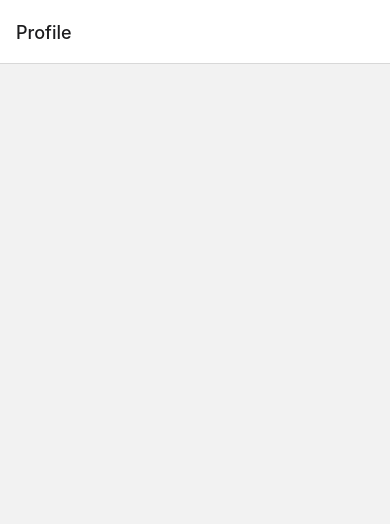
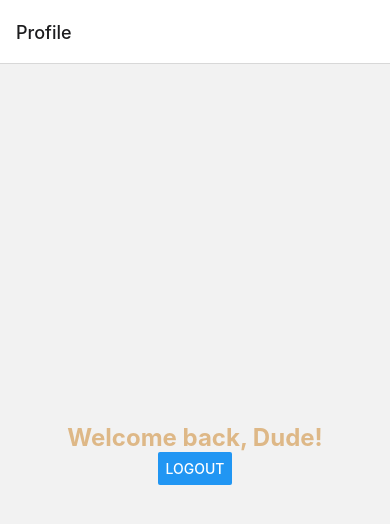
Before and after one commit to dudecodeorg/rn-starter, a React Native app: screen / in a window 390 px wide. Both pictures are taken after a click on the button "LOGIN". Shown: the top 524 px of the page. Built offline with nearby package versions, Linux system fonts and the light colour scheme.

Commit message:
added complex login/logout flow

```diff
--- a/app/hooks/useAuth.tsx
+++ b/app/hooks/useAuth.tsx
@@ -1,10 +1,11 @@
 import { createContext, ReactNode, useContext, useMemo, useState } from 'react';
-import { saveToken } from '../services/storage/secureStorageService';
+import { cleanTokens, saveToken } from '../services/storage/secureStorageService';
 
 type AuthContextType = {
   isAuthorized: boolean;
   login: () => Promise<boolean>;
   checkLoginStatus: () => Promise<boolean>;
+  logOut: () => Promise<void>;
 };
 
 const AuthContext = createContext<AuthContextType>({} as AuthContextType);
@@ -14,6 +15,15 @@ export function AuthProvider({ children }: { children: ReactNode }) {
 
   const checkLoginStatus = async (): Promise<boolean> => {
     return false;
+  };
+
+  const logOut = async (): Promise<void> => {
+    try {
+      await cleanTokens();
+      setAuthorized(false);
+    } catch (e) {
+      console.error(e);
+    }
   };
 
   const login = async (): Promise<boolean> => {
@@ -32,6 +42,7 @@ export function AuthProvider({ children }: { children: ReactNode }) {
       isAuthorized,
       checkLoginStatus,
       login,
+      logOut,
     }),
     [isAuthorized]
   );
--- a/app/screens/Profile/index.tsx
+++ b/app/screens/Profile/index.tsx
@@ -1,8 +1,37 @@
-import { Props } from '../../navigation/types';
+import styled from '../../styles';
+import React from 'react';
+import { useAppDispatch } from '../../store';
+import useAuth from '../../hooks/useAuth';
+import { logOutUser } from '../../store/user/user.thunks';
 
-function ProfileScreen({ route, navigation }: Props) {
+function ProfileScreen() {
+  const dispatch = useAppDispatch();
+  const { logOut } = useAuth();
 
-  return <></>;
+  const onLogOutPress = () => {
+    dispatch(logOutUser(logOut));
+  };
+
+  return (
+    <Container>
+      <HelloText>Welcome back, Dude!</HelloText>
+      <LoginButton onPress={onLogOutPress} title="Logout" />
+    </Container>
+  );
 }
 
 export default ProfileScreen;
+
+const Container = styled.View`
+  flex: 1;
+  align-items: center;
+  justify-content: center;
+`;
+
+const HelloText = styled.Text`
+  color: burlywood;
+  font-weight: bold;
+  font-size: 24px;
+`;
+
+const LoginButton = styled.Button``;
--- a/app/services/storage/secureStorageService.ts
+++ b/app/services/storage/secureStorageService.ts
@@ -4,3 +4,7 @@ import { StorageKeys } from '../../config/constants';
 export const saveToken = async (token: string): Promise<void> => {
   return SecureStore.setItemAsync(StorageKeys.JwtToken, token);
 };
+
+export const cleanTokens = async (): Promise<void[]> => {
+  return Promise.all([SecureStore.deleteItemAsync(StorageKeys.JwtToken)]);
+};
--- a/app/store/user/user.thunks.ts
+++ b/app/store/user/user.thunks.ts
@@ -17,3 +17,7 @@ export const loginUser = createAsyncThunk('user/login', async (loginFn: () => Pr
     console.log('Err');
   }
 });
+
+export const logOutUser = createAsyncThunk('user/logout', async (logOutFn: () => Promise<void>) => {
+  await logOutFn();
+});
```
